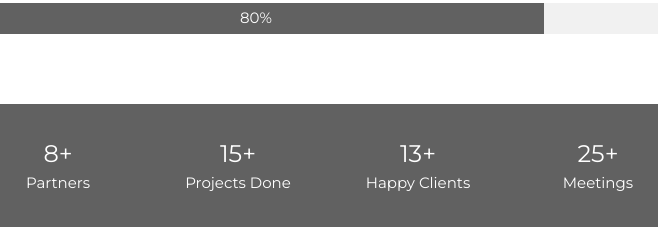
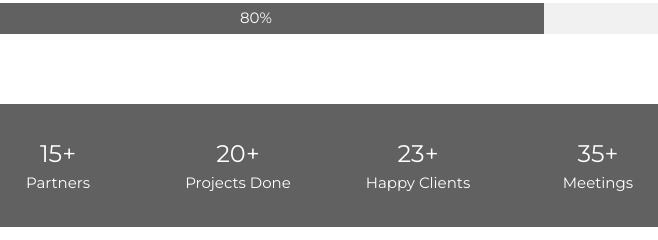
Before and after one commit to adnanreza21/adnanreza21.github.io, a plain HTML site: page me/me.html in a window 1280 px wide. Shown: the part 2140-2380 px from the top of the page, 568-1226 px from the left. Drawn offline with nearby package versions, Linux system fonts and the light colour scheme.

Commit message:
Update me.html

```diff
--- a/me/me.html
+++ b/me/me.html
@@ -131,19 +131,19 @@ body, h1,h2,h3,h4,h5,h6 {font-family: "Montserrat", sans-serif}
 
     <div class="w3-row w3-center w3-dark-grey w3-padding-16 w3-section">
       <div class="w3-quarter w3-section">
-        <span class="w3-xlarge">8+</span><br>
+        <span class="w3-xlarge">15+</span><br>
         Partners
       </div>
       <div class="w3-quarter w3-section">
-        <span class="w3-xlarge">15+</span><br>
+        <span class="w3-xlarge">20+</span><br>
         Projects Done
       </div>
       <div class="w3-quarter w3-section">
-        <span class="w3-xlarge">13+</span><br>
+        <span class="w3-xlarge">23+</span><br>
         Happy Clients
       </div>
       <div class="w3-quarter w3-section">
-        <span class="w3-xlarge">25+</span><br>
+        <span class="w3-xlarge">35+</span><br>
         Meetings
       </div>
     </div>
```
